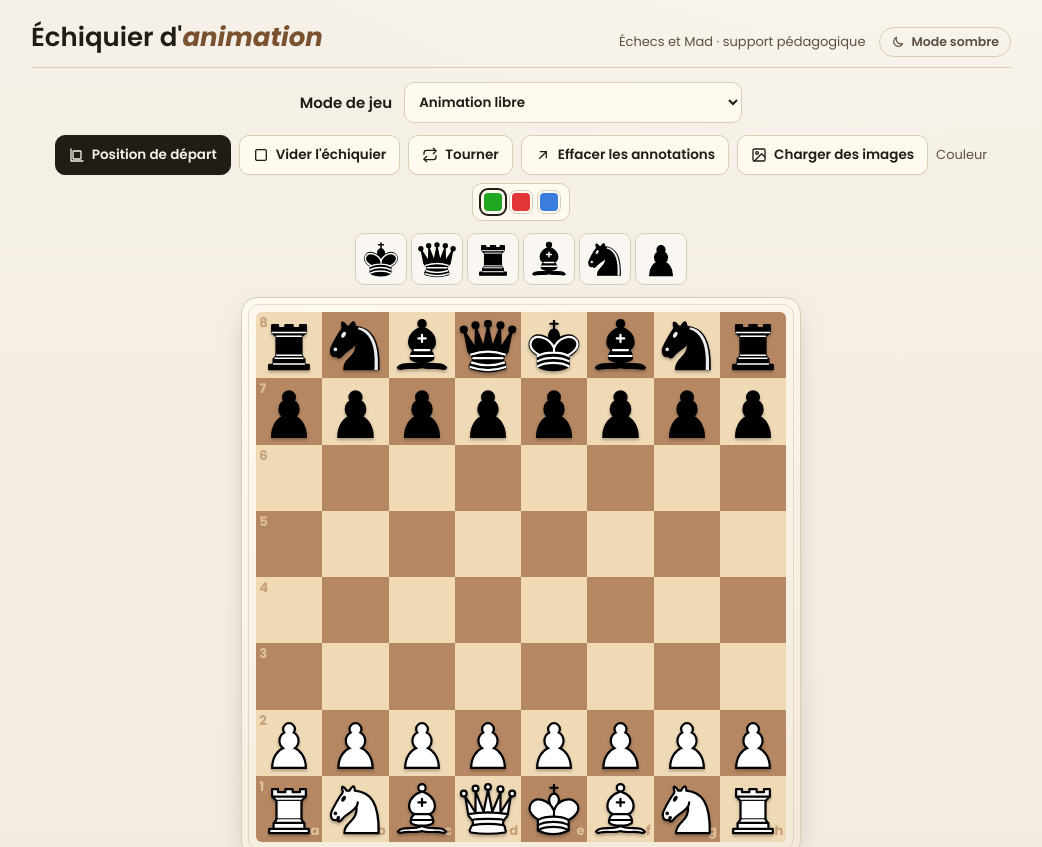
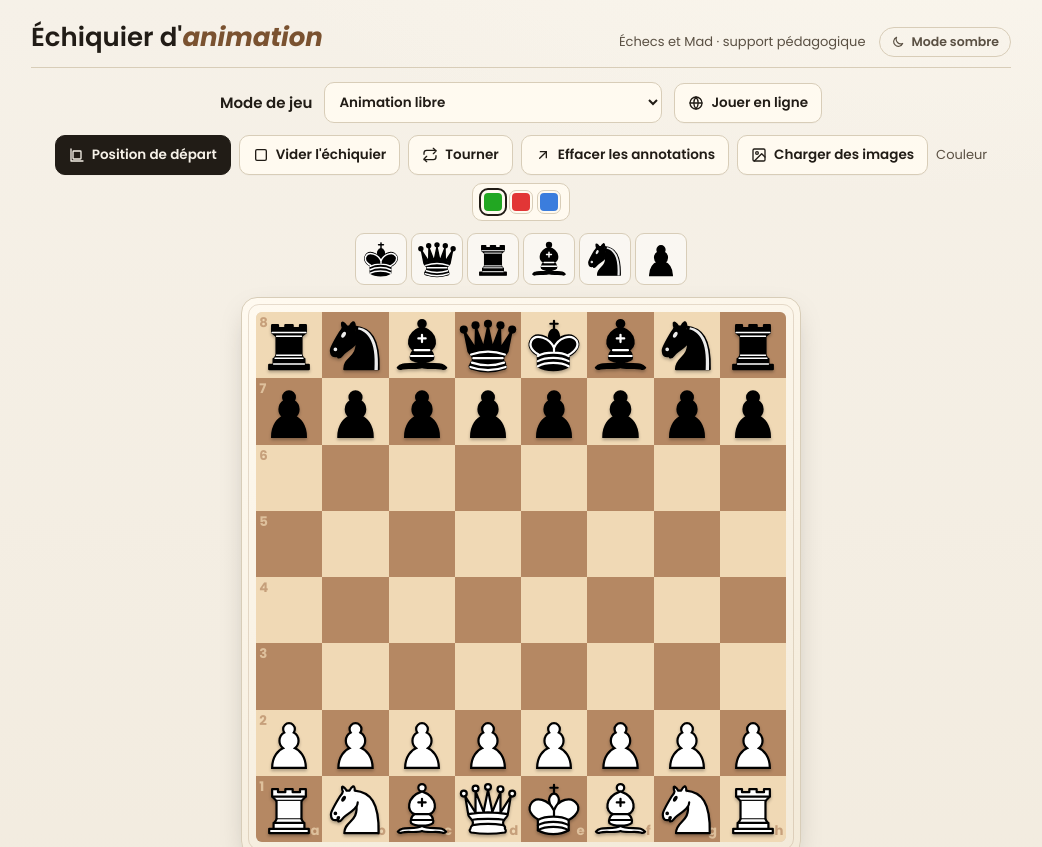
Before and after one commit to MadickeTHIANE/echiquier-animation, a plain HTML site: page index.html in a window 1280 px wide. Shown: the top 847 px of the page, without its empty margins (119-1161 px from the left). Drawn offline with Linux system fonts and the light colour scheme.

Commit message:
Publication : Jouer en ligne
Co-Authored-By: Claude Fable 5.2 <noreply@anthropic.com>
Claude-Session: https://claude.ai/code/session_01C4YqpvSV8na3fw766Ucqqq

```diff
--- a/index.html
+++ b/index.html
@@ -30,7 +30,7 @@
       ],
       niveauxMousquetaires: 3,
       personnages: true,
-      enLigne: false,
+      enLigne: true,
       charte: true,
       bot: true
     };
```
